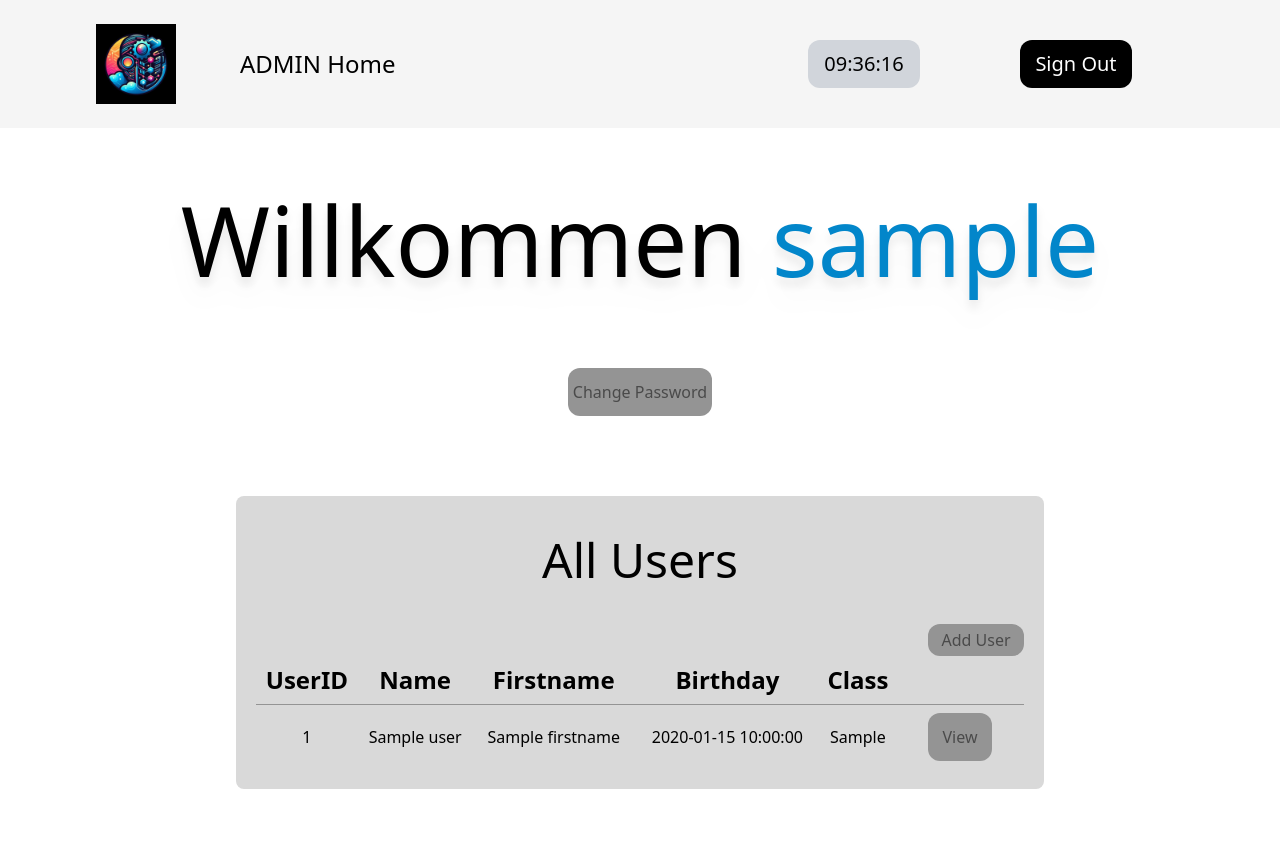
After one commit to Saftladen-GmbH/CN-P108-Zeiterfassung, a Flask app: template app/templates/admin.html in a window 1280 px wide. The commit adds this page. Run offline with Flask 3, Linux system fonts and the light colour scheme; the template is opened without the code that fills it: most values are stand-ins (such as "Sample title", 1, 10 or a date in 2020).

Commit message:
Added Admin Dashboard

```diff
--- a/app/app.py
+++ b/app/app.py
@@ -3,7 +3,7 @@ from datetime import datetime
 from flask import Flask, render_template, url_for, request, redirect, session
 from flask_sqlalchemy import SQLAlchemy
 from db import init_db, Admin, User, Class, Login, Logoff
-from utility import hash_password, verify_password, user_logout
+from utility import hash_password, verify_password, user_logout, verify_login
 
 server = Flask(__name__)
 
@@ -47,8 +47,10 @@ def index():
             if admin_data:
                 if verify_password(admin_data.Password, password) and userid.lower() == admin_data.Username:
                     # Password and Username correct
+                    aid = userid.lower()
+                    session["userid"] = aid
                     print("Admin Found and Password Correct! Redirect to Admindashboard")
-                    return "Admin Dashboard"
+                    return redirect(url_for("admin", AID=aid))
                 else:
                     # Password incorrect
                     print("Password Incorrect!")
@@ -58,9 +60,12 @@ def index():
                 print("User not found!")
                 return render_template("index.html", error="User not found!")
     else:
-        if session.get("userid"):
+        if session.get("userid") and db.session.get(User, session.get("userid")):
             return redirect(url_for("user", userid=session.get("userid")))
-        return render_template("index.html", error="")
+        elif session.get("userid") and db.session.get(Admin, session.get("userid")):
+            return redirect(url_for("admin", AID=session.get("userid")))
+        else:
+            return render_template("index.html", error="")
 
 
 @server.route("/user/<userid>/", methods=["POST", "GET"])
@@ -78,6 +83,9 @@ def user(userid: str):
         Page: Not Found
         Page: User Page
     """
+    if not verify_login(session, userid):
+        return redirect(url_for("index"))
+
     # user_data = db.session.query(User).filter_by(UID=userid).first()
     user_data = db.get_or_404(User, userid)
     state = ['', 'disabled']
@@ -116,6 +124,23 @@ def user(userid: str):
                                out_state=state[1],)
 
 
+@server.route("/admin/<AID>/", methods=["POST", "GET"])
+def admin(AID: str):
+    """Admin Page to manage Users and Classes"""
+
+    if not verify_login(session, AID):
+        return redirect(url_for("index"))
+
+    admin_data = db.get_or_404(Admin, AID)
+    all_users = db.session.query(User).all()
+
+    if request.method == "POST":
+        if request.form.get('signout_btn') == 'signout':
+            return user_logout(session)
+    else:
+        return render_template("admin.html", data=admin_data, users=all_users)
+
+
 @server.errorhandler(404)
 def page_not_found(e):
     return render_template('404.html'), 404
--- a/app/static/css/output.css
+++ b/app/static/css/output.css
@@ -566,6 +566,10 @@ video {
   margin: 1.25rem;
 }
 
+.m-10 {
+  margin: 2.5rem;
+}
+
 .mx-2 {
   margin-left: 0.5rem;
   margin-right: 0.5rem;
@@ -591,6 +595,11 @@ video {
   margin-bottom: 2.5rem;
 }
 
+.my-20 {
+  margin-top: 5rem;
+  margin-bottom: 5rem;
+}
+
 .my-6 {
   margin-top: 1.5rem;
   margin-bottom: 1.5rem;
@@ -599,6 +608,11 @@ video {
 .my-8 {
   margin-top: 2rem;
   margin-bottom: 2rem;
+}
+
+.my-auto {
+  margin-top: auto;
+  margin-bottom: auto;
 }
 
 .mb-10 {
@@ -637,12 +651,24 @@ video {
   margin-top: 0.25rem;
 }
 
+.mb-2 {
+  margin-bottom: 0.5rem;
+}
+
+.mt-10 {
+  margin-top: 2.5rem;
+}
+
 .block {
   display: block;
 }
 
 .flex {
   display: flex;
+}
+
+.table {
+  display: table;
 }
 
 .hidden {
@@ -683,6 +709,10 @@ video {
   height: 100%;
 }
 
+.h-8 {
+  height: 2rem;
+}
+
 .min-h-60 {
   min-height: 15rem;
 }
@@ -697,6 +727,10 @@ video {
 
 .w-12 {
   width: 3rem;
+}
+
+.w-16 {
+  width: 4rem;
 }
 
 .w-2\/3 {
@@ -719,8 +753,20 @@ video {
   width: 20rem;
 }
 
+.w-\[60vw\] {
+  width: 60vw;
+}
+
 .w-full {
   width: 100%;
+}
+
+.w-\[80vw\] {
+  width: 80vw;
+}
+
+.w-24 {
+  width: 6rem;
 }
 
 .min-w-80 {
@@ -729,6 +775,12 @@ video {
 
 .max-w-3xl {
   max-width: 48rem;
+}
+
+.border-spacing-1 {
+  --tw-border-spacing-x: 0.25rem;
+  --tw-border-spacing-y: 0.25rem;
+  border-spacing: var(--tw-border-spacing-x) var(--tw-border-spacing-y);
 }
 
 .select-none {
@@ -745,8 +797,16 @@ video {
   align-content: center;
 }
 
+.items-end {
+  align-items: flex-end;
+}
+
 .items-center {
   align-items: center;
+}
+
+.justify-start {
+  justify-content: flex-start;
 }
 
 .justify-end {
@@ -755,6 +815,10 @@ video {
 
 .justify-center {
   justify-content: center;
+}
+
+.gap-2 {
+  gap: 0.5rem;
 }
 
 .text-nowrap {
@@ -785,6 +849,14 @@ video {
   border-width: 1px;
 }
 
+.border {
+  border-width: 1px;
+}
+
+.border-b {
+  border-bottom-width: 1px;
+}
+
 .border-black {
   --tw-border-opacity: 1;
   border-color: rgb(0 0 0 / var(--tw-border-opacity));
@@ -798,6 +870,16 @@ video {
 .border-grau {
   --tw-border-opacity: 1;
   border-color: rgb(217 217 217 / var(--tw-border-opacity));
+}
+
+.border-grau-dunkel {
+  --tw-border-opacity: 1;
+  border-color: rgb(148 148 148 / var(--tw-border-opacity));
+}
+
+.border-grau-hell {
+  --tw-border-opacity: 1;
+  border-color: rgb(245 245 245 / var(--tw-border-opacity));
 }
 
 .bg-black {
@@ -835,12 +917,21 @@ video {
   background-color: rgb(255 255 255 / var(--tw-bg-opacity));
 }
 
+.bg-grau {
+  --tw-bg-opacity: 1;
+  background-color: rgb(217 217 217 / var(--tw-bg-opacity));
+}
+
 .p-5 {
   padding: 1.25rem;
 }
 
 .p-6 {
   padding: 1.5rem;
+}
+
+.p-10 {
+  padding: 2.5rem;
 }
 
 .px-2 {
@@ -856,6 +947,25 @@ video {
 .py-20 {
   padding-top: 5rem;
   padding-bottom: 5rem;
+}
+
+.py-2 {
+  padding-top: 0.5rem;
+  padding-bottom: 0.5rem;
+}
+
+.py-1 {
+  padding-top: 0.25rem;
+  padding-bottom: 0.25rem;
+}
+
+.py-4 {
+  padding-top: 1rem;
+  padding-bottom: 1rem;
+}
+
+.pb-2 {
+  padding-bottom: 0.5rem;
 }
 
 .text-center {
@@ -877,6 +987,11 @@ video {
   line-height: 2.5rem;
 }
 
+.text-5xl {
+  font-size: 3rem;
+  line-height: 1;
+}
+
 .text-7xl {
   font-size: 4.5rem;
   line-height: 1;
@@ -892,6 +1007,11 @@ video {
   line-height: 1.75rem;
 }
 
+.text-8xl {
+  font-size: 6rem;
+  line-height: 1;
+}
+
 .font-bold {
   font-weight: 700;
 }
@@ -899,6 +1019,10 @@ video {
 .text-black {
   --tw-text-opacity: 1;
   color: rgb(0 0 0 / var(--tw-text-opacity));
+}
+
+.text-black\/50 {
+  color: rgb(0 0 0 / 0.5);
 }
 
 .text-orange {
@@ -914,6 +1038,11 @@ video {
 .text-white {
   --tw-text-opacity: 1;
   color: rgb(255 255 255 / var(--tw-text-opacity));
+}
+
+.text-blau {
+  --tw-text-opacity: 1;
+  color: rgb(2 134 202 / var(--tw-text-opacity));
 }
 
 .underline-offset-4 {
@@ -941,6 +1070,16 @@ video {
   filter: var(--tw-blur) var(--tw-brightness) var(--tw-contrast) var(--tw-grayscale) var(--tw-hue-rotate) var(--tw-invert) var(--tw-saturate) var(--tw-sepia) var(--tw-drop-shadow);
 }
 
+.drop-shadow-md {
+  --tw-drop-shadow: drop-shadow(0 4px 3px rgb(0 0 0 / 0.07)) drop-shadow(0 2px 2px rgb(0 0 0 / 0.06));
+  filter: var(--tw-blur) var(--tw-brightness) var(--tw-contrast) var(--tw-grayscale) var(--tw-hue-rotate) var(--tw-invert) var(--tw-saturate) var(--tw-sepia) var(--tw-drop-shadow);
+}
+
+.drop-shadow-xl {
+  --tw-drop-shadow: drop-shadow(0 20px 13px rgb(0 0 0 / 0.03)) drop-shadow(0 8px 5px rgb(0 0 0 / 0.08));
+  filter: var(--tw-blur) var(--tw-brightness) var(--tw-contrast) var(--tw-grayscale) var(--tw-hue-rotate) var(--tw-invert) var(--tw-saturate) var(--tw-sepia) var(--tw-drop-shadow);
+}
+
 .transition-all {
   transition-property: all;
   transition-timing-function: cubic-bezier(0.4, 0, 0.2, 1);
@@ -955,6 +1094,10 @@ video {
 
 .duration-300 {
   transition-duration: 300ms;
+}
+
+.last\:border-b-0:last-child {
+  border-bottom-width: 0px;
 }
 
 .hover\:bg-green-600:hover {
--- a/app/templates/404.html
+++ b/app/templates/404.html
@@ -8,6 +8,7 @@
         <h1 class="text-9xl text-rot mb-5">404</h1>
         <p class="text-2xl mb-10">Seite nicht gefunden!</p>
         <a type="button"
+            href="{{url_for('index')}}"
             class="text-center content-center h-12 w-36 rounded-xl bg-black text-white hover:bg-rot ring-rot/50 hover:ring-8 hover:text-black active:bg-red-800 active:text-white active:duration-100 active:ease-out transition-all duration-300 text-nowrap">Go
             back</a>
     </div>
--- /dev/null
+++ b/app/templates/admin.html
@@ -0,0 +1,65 @@
+{%extends "basis_tmplt.html"%}
+{% from "user_nav.html" import nav_r, nav_l%}
+
+{%block title%}USERNAME Zeiterfassung{%endblock%}
+
+{%block navleft%}
+<h2 class="my-auto text-2xl">ADMIN Home</h2>
+{%endblock%}
+
+{%block navright%}
+{{nav_r()}}
+{%endblock%}
+
+{%block body%}
+<div class="justify-center items-center">
+    <div id="admin_info" class="flex flex-col justify-start items-center">
+        <h1 class="text-8xl drop-shadow-xl">
+            <span>Willkommen</span>
+            <span class="text-blau">{{data.Username}}</span>
+        </h1>
+        <form class="flex justify-center items-center my-20" method="post">
+            <button class="mx-5 h-12 w-36 rounded-xl bg-grau-dunkel text-black/50 hover:text-black/25 text-nowrap text-center">Change Password</button>
+        </form>
+    </div>
+    <div class="flex justify-center items-center ">
+        <div class="flex flex-col justify-center items-center  rounded-lg bg-grau">
+            <h2 class="text-5xl my-10">All Users</h2>
+            <form class="flex justify-end w-full" method="post">
+                <button class="mx-5 h-8 w-24 rounded-xl bg-grau-dunkel text-black/50 hover:text-black/25 text-nowrap text-center">Add User</button>
+            </form>
+            <table id="all_users" class="w-[60vw] mx-5 mb-5">
+                <thead>
+                    <th class="border-b border-grau-dunkel py-2 text-2xl" >UserID</th>
+                    <th class="border-b border-grau-dunkel py-2 text-2xl" >Name</th>
+                    <th class="border-b border-grau-dunkel py-2 text-2xl" >Firstname</th>
+                    <th class="border-b border-grau-dunkel py-2 text-2xl" >Birthday</th>
+                    <th class="border-b border-grau-dunkel py-2 text-2xl" >Class</th>
+                    <th class="border-b border-grau-dunkel py-2 text-2xl" ></th>
+                </thead>
+                <tbody>
+                    {%for user in users%}
+                    {%if 'Admin' not in user.Name %}
+                    <tr class="border-b last:border-b-0 border-grau-hell text-center">
+                        <td class="">{{user.UID}}</td>
+                        <td class="">{{user.Name}}</td>
+                        <td class="">{{user.Firstname}}</td>
+                        <td class="">{{user.DOB}}</td>
+                        <td class="">{{user.class.CA}}</td>
+                        <td class="py-2">
+                            <button
+                                class="mx-5 h-12 w-16 rounded-xl bg-grau-dunkel text-black/50 hover:text-black/25 text-nowrap text-center">View</button>
+                        </td>
+                    </tr>
+                    {%endif%}
+                    {% endfor %}
+                </tbody>
+            </table>
+        </div>
+    </div>
+</div>
+{%endblock%}
+
+{%block scripts%}
+<script src="{{url_for('static', filename='js/clock.js')}}"></script>
+{%endblock%}
```
Also changed, not shown: app/utility.py (+15 -0 lines).
